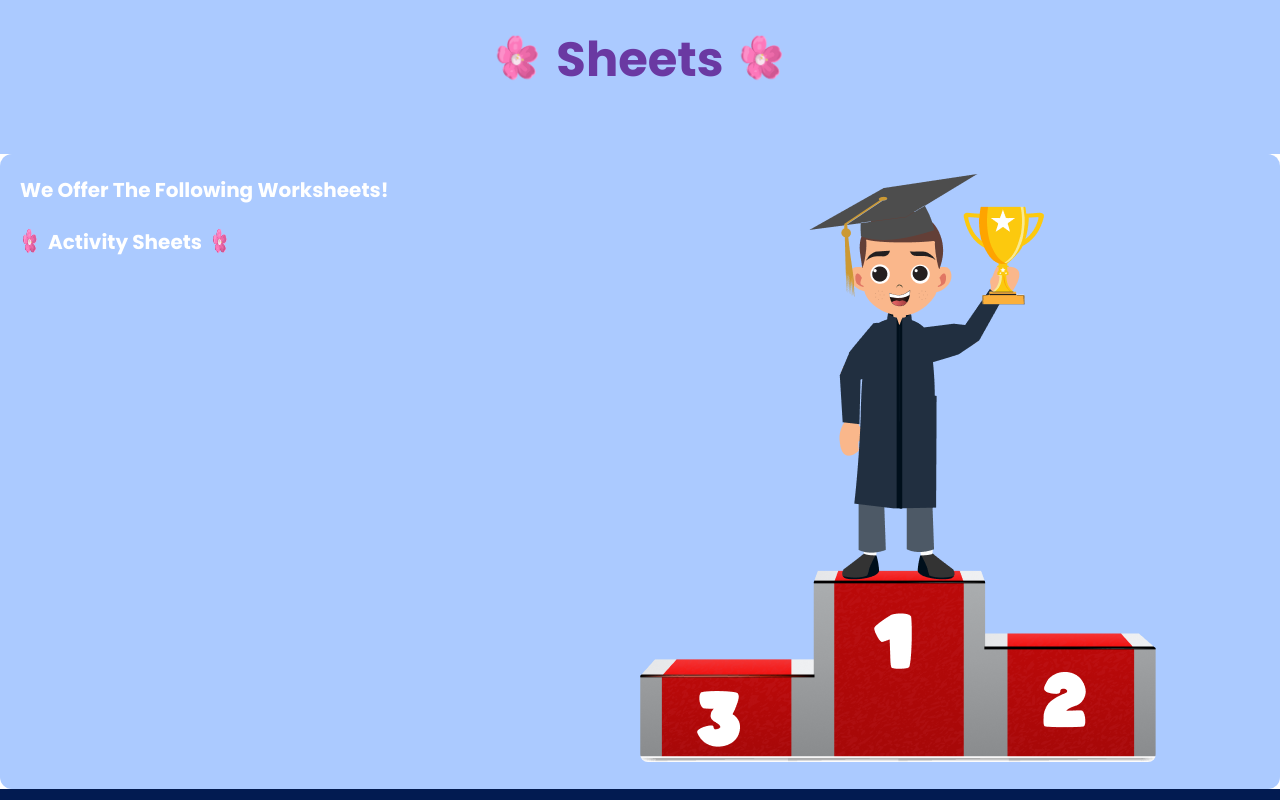
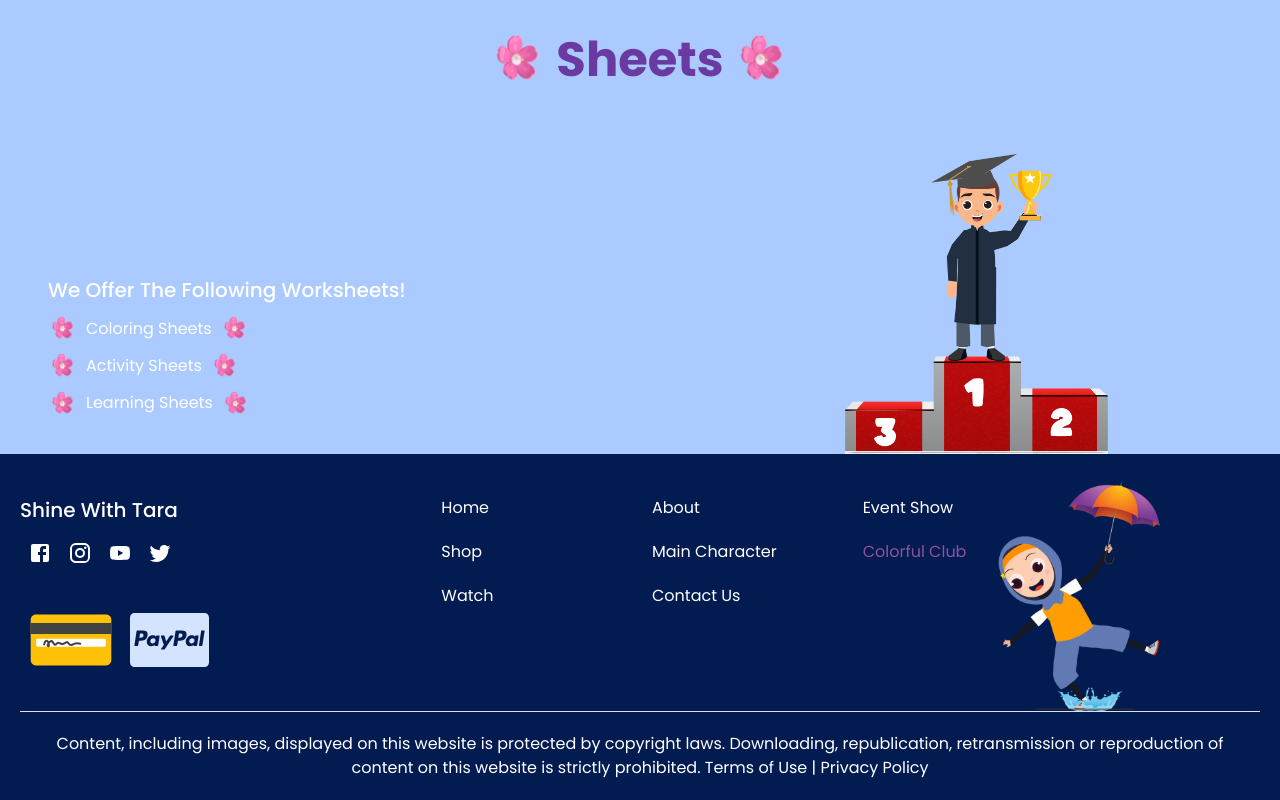
Before and after one commit to salmansparrow/shineswithtara, a React (Create React App) app: page /colorfulclub in a window 1280 px wide. Shown: the part 1620-2420 px from the top of the page. Built offline with nearby package versions, Linux system fonts and the light colour scheme; no server answers.

Commit message:
colorful page solve

```diff
--- a/src/component/Common/MainNavbar.js
+++ b/src/component/Common/MainNavbar.js
@@ -76,7 +76,11 @@ function MainNavbar(props) {
   };
 
   const drawer = (
-    <Box sx={{ textAlign: "center" }}>
+    <Box
+      sx={{
+        textAlign: "center",
+      }}
+    >
       <Typography
         variant="h6"
         sx={{
@@ -101,12 +105,7 @@ function MainNavbar(props) {
       </Typography>
 
       <Divider />
-      <List
-        sx={{
-          background:
-            "linear-gradient(135deg, rgb(154, 182, 231) 0%, rgb(189, 168, 225) 46%, rgb(106, 57, 162) 100%)",
-        }}
-      >
+      <List>
         {navItems.map((item) => (
           <ListItem key={item.label} disablePadding>
             <ListItemButton sx={{ textAlign: "center" }}>
@@ -301,6 +300,8 @@ function MainNavbar(props) {
           "& .MuiDrawer-paper": {
             boxSizing: "border-box",
             width: drawerWidth,
+            background:
+              "linear-gradient(135deg, rgb(154, 182, 231) 0%, rgb(189, 168, 225) 46%, rgb(106, 57, 162) 100%)",
           },
         }}
       >
--- a/src/component/Layout/AdminLayout.js
+++ b/src/component/Layout/AdminLayout.js
@@ -1,6 +1,6 @@
 import React, { useState } from "react";
 import { Outlet } from "react-router-dom";
-import { useNavigate } from 'react-router-dom';
+import { useNavigate } from "react-router-dom";
 import {
   AppBar,
   Toolbar,
@@ -23,22 +23,25 @@ export default function AdminLayout() {
 
   // Handle profile menu close
   const handleMenuClose = () => {
-    localStorage.removeItem('token');
-    navigate('/adminlogin');
+    localStorage.removeItem("token");
+    navigate("/adminlogin");
     setAnchorEl(null);
   };
 
   return (
+    <>
       <div style={{ display: "flex" }}>
         {/* Sidebar */}
         <Sidebar />
-
         {/* Main content area */}
         <Box sx={{ flexGrow: 1 }}>
           {/* AppBar for the profile icon */}
           <AppBar
             position="static"
-          sx={{ backgroundColor: "rgb(143, 82, 161)", color: "white" }}
+            sx={{
+              backgroundColor: "rgb(143, 82, 161)",
+              color: "white",
+            }}
           >
             <Toolbar sx={{ justifyContent: "flex-end" }}>
               <IconButton
@@ -73,5 +76,6 @@ export default function AdminLayout() {
           </Box>
         </Box>
       </div>
+    </>
   );
 }
--- a/src/pages/ColorFulClub.jsx
+++ b/src/pages/ColorFulClub.jsx
@@ -1,7 +1,15 @@
 import React, { useEffect, useState } from "react";
 import Layout from "../component/Layout/Layout";
 import img1 from "../images/colorful/img1.png";
-import { Box, Typography, Card, CardMedia, CardContent } from "@mui/material";
+import {
+  Box,
+  Typography,
+  Card,
+  CardMedia,
+  CardContent,
+  Grid2,
+  Grid,
+} from "@mui/material";
 import cardImg1 from "../images/colorful/imgcard1.png";
 import cardImg2 from "../images/colorful/imgcard2.png";
 import { useNavigate } from "react-router-dom";
@@ -271,66 +279,162 @@ const ColorFulClub = () => {
 
       <Box
         sx={{
-          display: "flex",
-          justifyContent: "space-between", // Space between text and image
-          alignItems: "flex-start", // Align items at the start
-          backgroundColor: "rgb(171, 202, 255)", // Optional background color
-          padding: "20px",
-          borderRadius: "12px", // Optional rounded corners
+          backgroundColor: "rgb(171, 202, 255)",
+          color: "white",
+          pl: { xs: 0, lg: 6 }, // Add padding on the left for large screens
         }}
       >
-        {/* Left Side Text */}
-        <Box sx={{ flex: 1 }}>
-          <Typography
-            variant="h6"
+        <Grid
+          container
+          spacing={2}
           sx={{
-              color: "#fff",
-              fontWeight: "bold",
-              marginBottom: "20px",
+            flexDirection: { xs: "column", lg: "row" }, // Column direction on small screens, row on large
           }}
         >
+          {/* Text on the left (or centered on small screens) */}
+          <Grid
+            item
+            xs={12}
+            lg={6}
+            sx={{
+              display: "flex",
+              flexDirection: "column",
+              justifyContent: { xs: "center", lg: "flex-start" },
+              alignItems: { xs: "center", lg: "flex-start" },
+              textAlign: { xs: "center", lg: "left" },
+              mt: 15,
+            }}
+          >
+            <Box>
+              <Typography variant="h6" component="span">
                 We Offer The Following Worksheets!
               </Typography>
-          <Box
-            sx={{
-              display: "flex",
-            }}
-          >
+            </Box>
+            {/* First line of text with icons */}
+            <Box sx={{ display: "flex", alignItems: "center", mt: 1 }}>
               <img
                 src={flower}
                 alt="flower"
-              style={{ width: "20px", marginRight: "8px" }}
+                style={{
+                  width: "30px",
+                  objectFit: "contain",
+                  marginRight: "8px",
+                }}
               />
-            <Typography
-              variant="h6"
-              sx={{
-                display: "inline-block",
-                color: "#fff",
-                fontWeight: "bold",
+              <Typography variant="body1" component="span">
+                <a
+                  href="/"
+                  style={{
+                    textDecoration: "none",
+                    textUnderlineOffset: "none",
+                    color: "white",
                   }}
                 >
-              Activity Sheets
+                  Coloring Sheets{" "}
+                </a>
               </Typography>
               <img
                 src={flower}
                 alt="flower"
-              style={{ width: "20px", marginLeft: "8px" }}
-            />
-          </Box>
-        </Box>
-
-        {/* Right Side Image */}
-        <Box sx={{ flex: 1 }}>
-          <img
-            src={img2}
-            alt="fun"
                 style={{
-              maxWidth: "100%",
-              height: "auto",
-              borderRadius: "8px", // Rounded corners for the image
+                  width: "30px",
+                  objectFit: "contain",
+                  marginLeft: "8px",
                 }}
               />
             </Box>
+
+            {/* Repeat the same for the other rows */}
+            <Box sx={{ display: "flex", alignItems: "center", mt: 1 }}>
+              <img
+                src={flower}
+                alt="flower"
+                style={{
+                  width: "30px",
+                  objectFit: "contain",
+                  marginRight: "8px",
+                }}
+              />
+              <Typography variant="body1" component="span">
+                <a
+                  href="/"
+                  style={{
+                    textDecoration: "none",
+                    textUnderlineOffset: "none",
+                    color: "white",
+                  }}
+                >
+                  Activity Sheets{" "}
+                </a>
+              </Typography>
+              <img
+                src={flower}
+                alt="flower"
+                style={{
+                  width: "30px",
+                  objectFit: "contain",
+                  marginLeft: "8px",
+                }}
+              />
+            </Box>
+            <Box sx={{ display: "flex", alignItems: "center", mt: 1 }}>
+              <img
+                src={flower}
+                alt="flower"
+                style={{
+                  width: "30px",
+                  objectFit: "contain",
+                  marginRight: "8px",
+                }}
+              />
+              <Typography variant="body1" component="span">
+                <a
+                  href="/"
+                  style={{
+                    textDecoration: "none",
+                    textUnderlineOffset: "none",
+                    color: "white",
+                  }}
+                >
+                  Learning Sheets{" "}
+                </a>
+              </Typography>
+              <img
+                src={flower}
+                alt="flower"
+                style={{
+                  width: "30px",
+                  objectFit: "contain",
+                  marginLeft: "8px",
+                }}
+              />
+            </Box>
+          </Grid>
+
+          {/* Image on the right (or bottom on small screens) */}
+          <Grid
+            item
+            xs={12}
+            lg={6}
+            sx={{
+              display: "flex",
+              justifyContent: { xs: "center", lg: "flex-end" },
+              alignItems: "center",
+              mt: { xs: 2, lg: 0 }, // Add margin-top for small screens
+            }}
+          >
+            <Box
+              sx={{
+                backgroundImage: `url(${img2})`,
+                width: "100%",
+                height: { xs: "250px", lg: "300px" }, // Adjust height for small screens
+                backgroundRepeat: "no-repeat",
+                backgroundPosition: "center center",
+                backgroundSize: "contain",
+              }}
+            />
+          </Grid>
+        </Grid>
       </Box>
     </Layout>
   );
--- a/src/pages/Watch.jsx
+++ b/src/pages/Watch.jsx
@@ -131,8 +131,8 @@ const Watch = () => {
               color: "white",
               backgroundColor: "orange",
               borderRadius: "50%",
-              width: "50px",
-              height: "50px",
+              width: "60px",
+              height: "60px",
               "&:hover": { backgroundColor: "#ff8c00" },
             }}
           >
@@ -144,7 +144,9 @@ const Watch = () => {
             <Box
               sx={{
                 display: "flex",
-                transform: `translateX(-${(currentIndex * 100) / cardsToShow}%)`,
+                transform: `translateX(-${
+                  (currentIndex * 100) / cardsToShow
+                }%)`,
                 transition: "transform 0.5s ease-in-out",
                 width: `${(images.length / cardsToShow) * 100}%`, // Adjust width for all cards
               }}
@@ -189,8 +191,8 @@ const Watch = () => {
               color: "white",
               backgroundColor: "orange",
               borderRadius: "50%",
-              width: "50px",
-              height: "50px",
+              width: "60px",
+              height: "60px",
               "&:hover": { backgroundColor: "#ff8c00" },
             }}
           >
--- a/src/service/manageorders/manageOrders.js
+++ b/src/service/manageorders/manageOrders.js
@@ -18,13 +18,18 @@ const orderService = {
   },
 
   // Function to get all orders
-  getOrders: async () => {
+  getOrders: async (token) => {
     try {
-      const response = await axios.get(routes.getOrders);
+      const response = await axios.get(routes.getOrders, {
+        headers: {
+          Authorization: `Bearer ${token}`, // Pass the token in Authorization header
+        },
+      });
       return response.data;
     } catch (error) {
       console.error("Error fetching orders:", error);
-      throw error;
+      // throw error;
+      return []; // Return empty array or handle error as needed
     }
   },
 
--- a/src/service/user/manageUser.js
+++ b/src/service/user/manageUser.js
@@ -2,13 +2,17 @@ import routes from "../SystemService/routes.js";
 import axios from "axios"; // Assuming you're using axios for API calls
 
 const UserServices = {
-  getUser: async () => {
+  getUser: async (token) => {
     try {
-      const response = await axios.get(routes.getUser);
+      const response = await axios.get(routes.getUser, {
+        headers: {
+          Authorization: `Bearer ${token}`, // Pass the token in Authorization header
+        },
+      });
       return response.data.getUserData; // Adjust depending on your API response structure
     } catch (error) {
       console.error("Error fetching user data", error);
-      return [];
+      return []; // Return empty array or handle error as needed
     }
   },
 };
```
Also changed, not shown: src/component/Admin/ManageOrders.js (+7 -4 lines), src/component/Admin/ManageProducts.js (+98 -86 lines), src/component/Admin/ManageUsersList.js (+22 -6 lines). Lines whose indentation alone changed are shown as unchanged.
